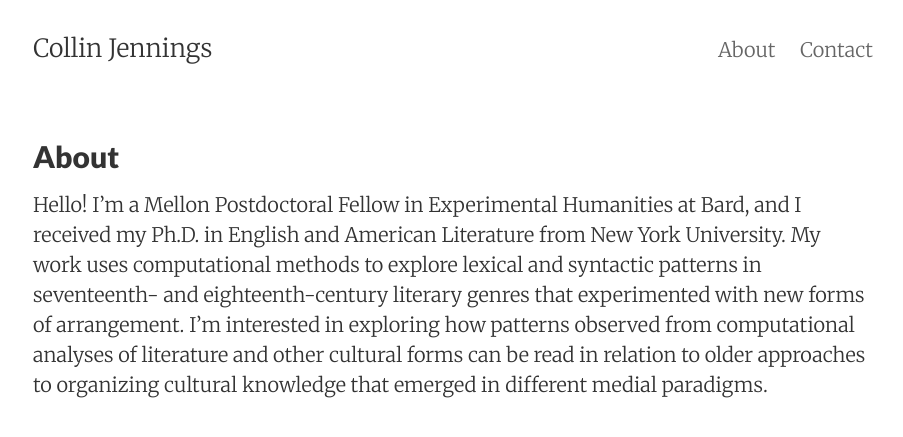
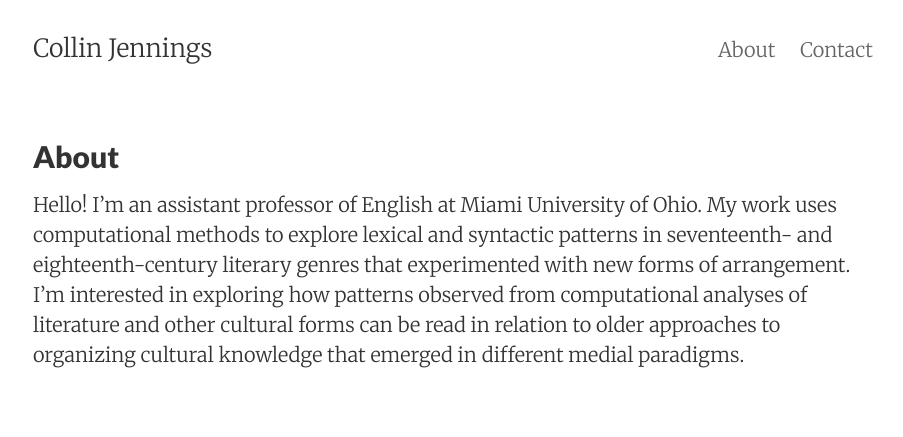
Before and after one commit to collinjennings/newSite, a Jekyll site: the page built from about.md, in a window 1280 px wide. Shown: the top 437 px of the page, without its empty margins (187-1090 px from the left). Built offline with Jekyll 4.4.1, drawn with Linux system fonts in a browser that asks for light colours.

Commit message:
about
About update

```diff
--- a/about.md
+++ b/about.md
@@ -5,4 +5,4 @@ permalink: /about/
 tags: about
 ---
 
-Hello! I'm a Mellon Postdoctoral Fellow in Experimental Humanities at Bard, and I received my Ph.D. in English and American Literature from New York University. My work uses computational methods to explore lexical and syntactic patterns in seventeenth- and eighteenth-century literary genres that experimented with new forms of arrangement. I'm interested in exploring how patterns observed from computational analyses of literature and other cultural forms can be read in relation to older approaches to organizing cultural knowledge that emerged in different medial paradigms.
+Hello! I'm an assistant professor of English at Miami University of Ohio. My work uses computational methods to explore lexical and syntactic patterns in seventeenth- and eighteenth-century literary genres that experimented with new forms of arrangement. I'm interested in exploring how patterns observed from computational analyses of literature and other cultural forms can be read in relation to older approaches to organizing cultural knowledge that emerged in different medial paradigms.
```
Also changed, not shown: 2 other files.
